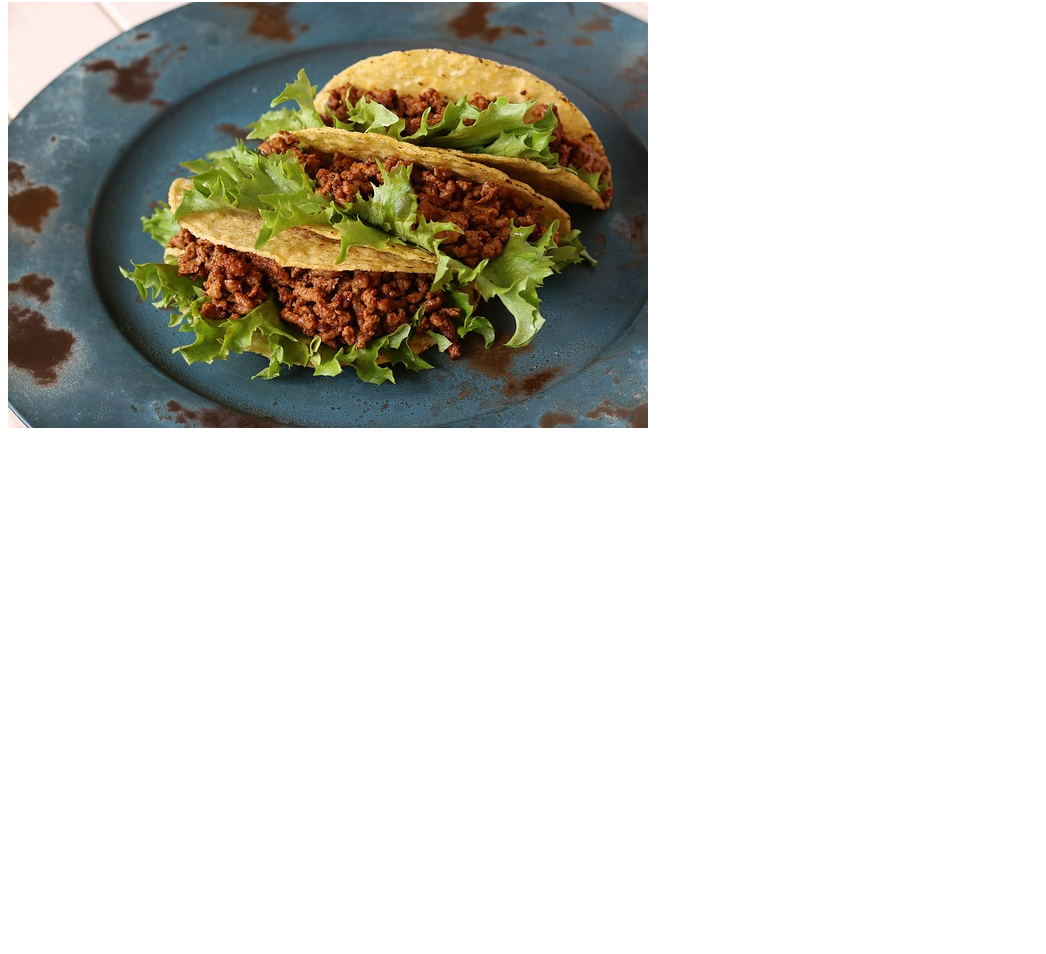
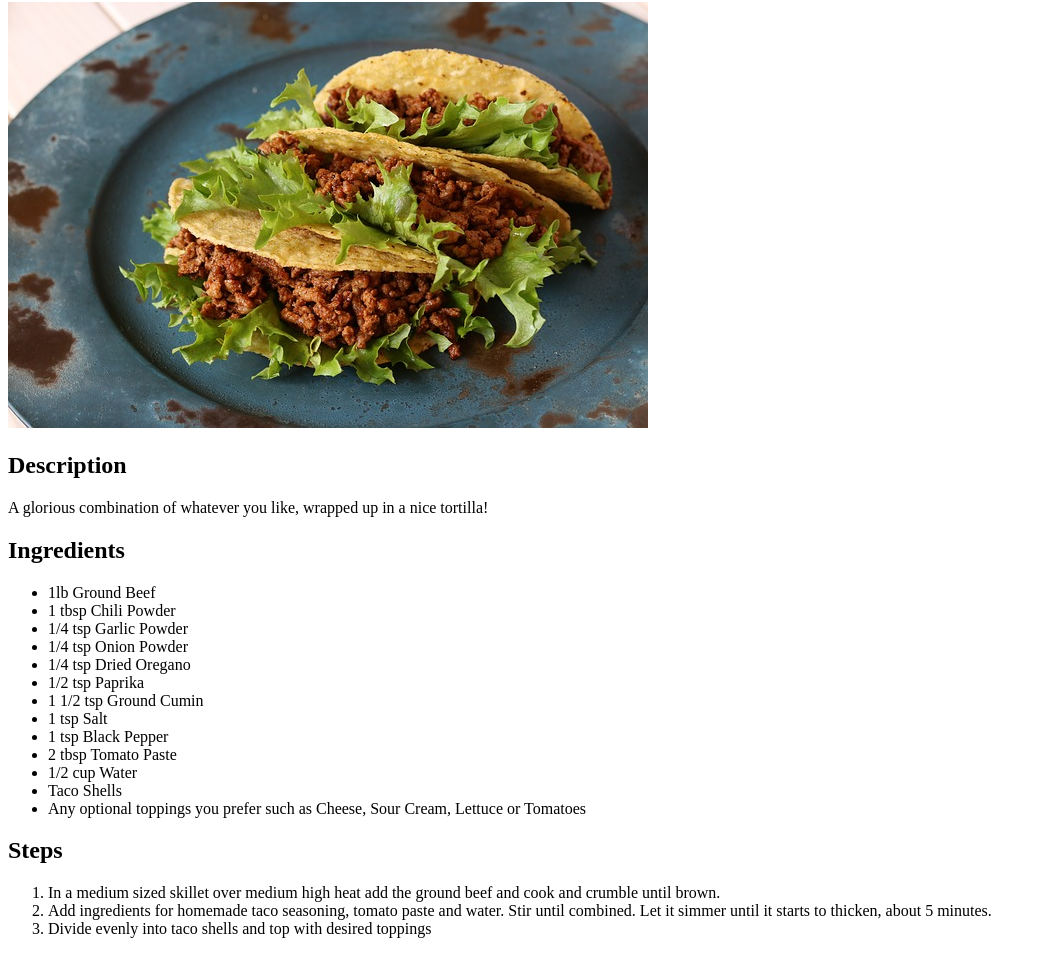
Before and after one commit to RealCMan/odin-recipes, a website: page recipes/tacos.html in a window 1280 px wide. Shown: the part 78-1032 px from the top of the page, without its empty margins (0-1046 px from the left). Before the commit the page ends 800 px from the top, so only its background shows below. Drawn offline with Linux system fonts and the light colour scheme; files whose address does not match are found by name.

Commit message:
added ingredients and steps to taco recipe

```diff
--- a/recipes/tacos.html
+++ b/recipes/tacos.html
@@ -8,6 +8,34 @@
   <h1>Tacos</h1>
   <img src="/home/desktop_cman/repos/odin-recipes/images/taco.jpg" alt="Tacos">
 
+  <h2>Description</h2>
+  <p>A glorious combination of whatever you like, wrapped up in a nice tortilla!</p>
+
+  <h2>Ingredients</h2>
+  <ul>
+     <li>1lb Ground Beef</li>
+     <li>1 tbsp Chili Powder</li>
+     <li>1/4 tsp Garlic Powder</li>
+     <li>1/4 tsp Onion Powder</li>
+     <li>1/4 tsp Dried Oregano</li>
+     <li>1/2 tsp Paprika</li>
+     <li>1 1/2 tsp Ground Cumin</li>
+     <li>1 tsp Salt</li>
+     <li>1 tsp Black Pepper</li>
+     <li>2 tbsp Tomato Paste</li>
+     <li>1/2 cup Water</li>
+     <li>Taco Shells</li>
+     <li>Any optional toppings you prefer such as Cheese, Sour Cream, Lettuce or Tomatoes</li>
+  </ul>
+
+  <h2>Steps</h2>
+  <ol>
+     <li>In a medium sized skillet over medium high heat add the ground beef and cook and crumble until brown.</li>
+     <li>Add ingredients for homemade taco seasoning, tomato paste and water. Stir until combined. Let it simmer until it starts to thicken, about 5 minutes.</li>
+     <li>Divide evenly into taco shells and top with desired toppings</li>
+  </ol>
+
+
 </body>
 
 
```
